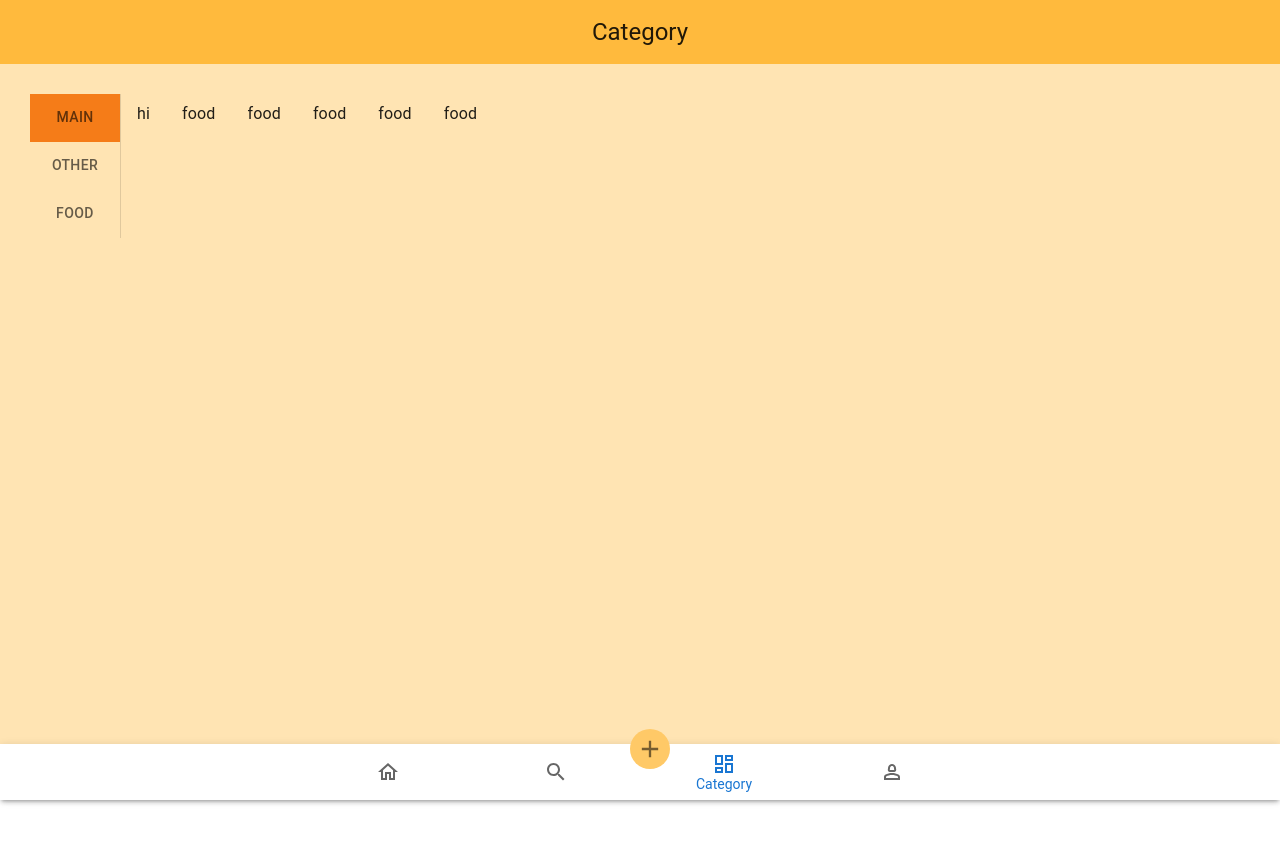
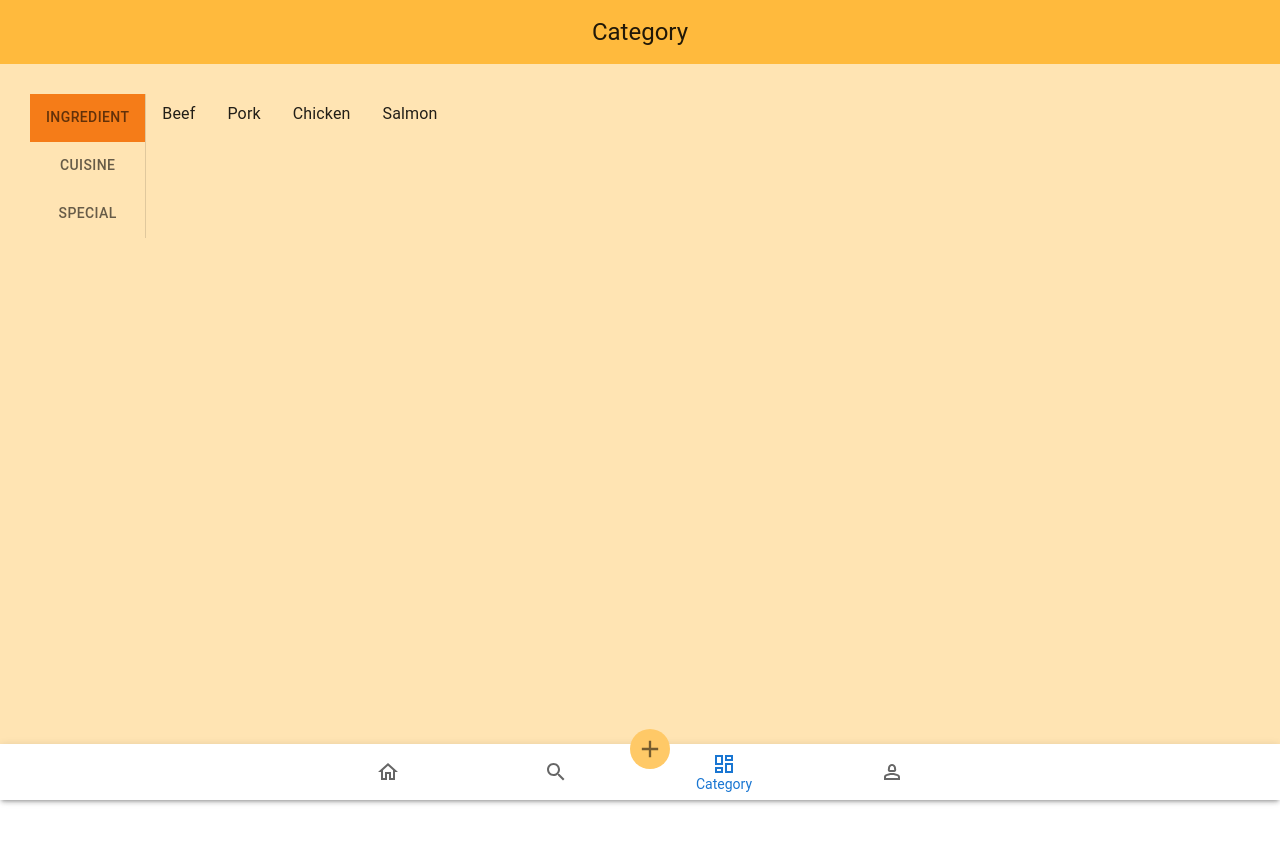
Before and after one commit to 20000512/ITproject-73, a React (Create React App) app in the folder frontend/: page /category in a window 1280 px wide. Shown: the top 844 px of the page. Built offline with nearby package versions, Linux system fonts and the light colour scheme; sample sign-in values are in the browser's storage.

Commit message:
category name update

```diff
--- a/frontend/src/pages/category.js
+++ b/frontend/src/pages/category.js
@@ -15,16 +15,16 @@ const Category= () => {
     const [show, setShow] = useState(false);
     const [data, setData] = useState([{
       id: 1,
-      type: 'main',
-      list: ['hi', 'food', 'food', 'food', 'food', 'food']
+      type: 'Ingredient',
+      list: ['Beef', 'Pork', 'Chicken','Salmon']
     }, {
       id: 2,
-      type: 'other',
-      list: ['other', 'other', 'other food', 'other food']
+      type: 'Cuisine',
+      list: ['French', 'Chinese', 'Japanese,', 'Italian']
     }, {
       id: 3,
-      type: 'food',
-      list: ['food food', 'food food', 'food food', 'food food']
+      type: 'Special',
+      list: ['Vegan', 'Gluten-free', 'Vegetarian']
     }])
     useEffect(() => {
       console.log(keywords)
```
